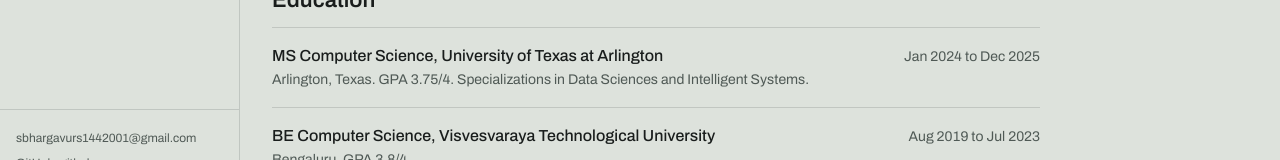
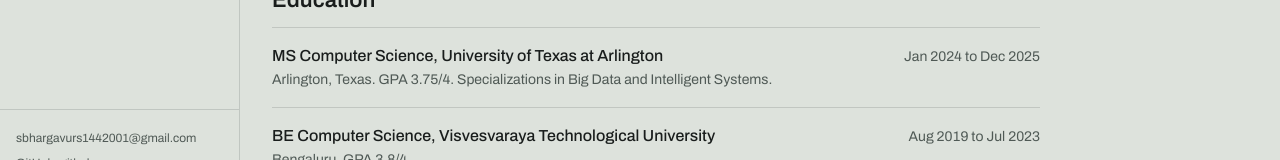
Before and after one commit to bhargav-urs/portfolio, a Next.js app: page /work in a window 1280 px wide. Shown: the part 585-745 px from the top of the page. Built offline with nearby package versions, Linux system fonts and the light colour scheme; no server answers.

Commit message:
correct MS specializations to big data and intelligent systems

```diff
--- a/content/experience.ts
+++ b/content/experience.ts
@@ -65,7 +65,7 @@
     location: "Arlington, Texas",
     start: "Jan 2024",
     end: "Dec 2025",
-    detail: "GPA 3.75/4. Specializations in Data Sciences and Intelligent Systems.",
+    detail: "GPA 3.75/4. Specializations in Big Data and Intelligent Systems.",
   },
   {
     school: "Visvesvaraya Technological University",
```
